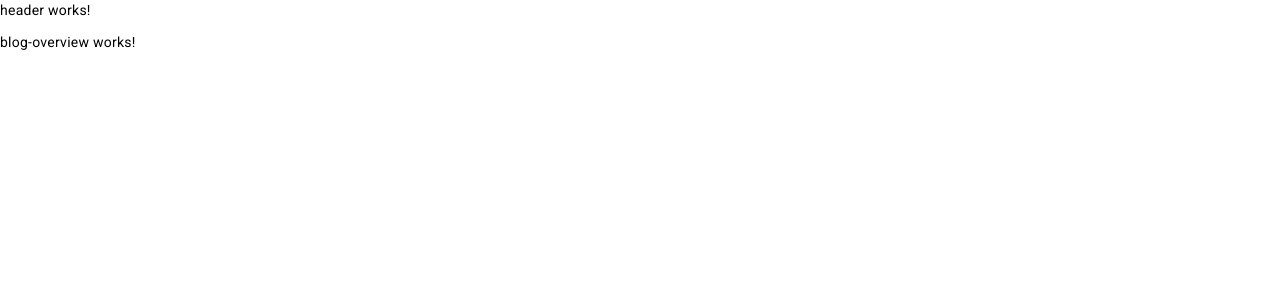
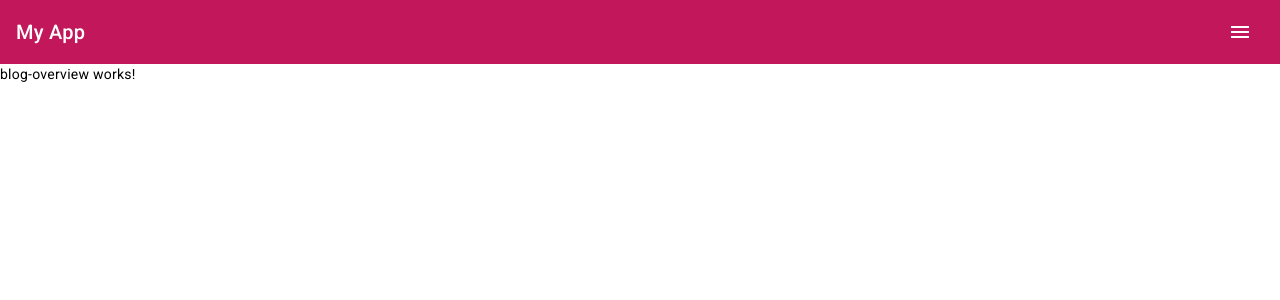
Before and after one commit to wanjabachmann/IN305-BlogProjekt-1, an Angular app: page /home in a window 1280 px wide. Shown: the top 300 px of the page. Built offline with nearby package versions, Linux system fonts and the light colour scheme; no server answers.

Commit message:
feat: :lipstick: Adds the top navigation bar

```diff
--- a/src/app/app.module.ts
+++ b/src/app/app.module.ts
@@ -7,6 +7,9 @@
 import { HttpClientModule } from '@angular/common/http';
 
 import { HeaderComponent } from './core/header/header.component';
+import { MatToolbarModule } from '@angular/material/toolbar';
+import { MatButtonModule } from '@angular/material/button';
+import { MatIconModule } from '@angular/material/icon';
 
 @NgModule({
   declarations: [AppComponent, HeaderComponent],
@@ -15,6 +18,9 @@
     AppRoutingModule,
     BrowserAnimationsModule,
     HttpClientModule,
+    MatToolbarModule,
+    MatButtonModule,
+    MatIconModule,
   ],
   providers: [],
   bootstrap: [AppComponent],
--- a/src/app/core/header/header.component.html
+++ b/src/app/core/header/header.component.html
@@ -1 +1,13 @@
-<p>header works!</p>
+<mat-toolbar color="primary">
+  <mat-toolbar-row>
+    <span [routerLink]="['/']">My App</span>
+    <span class="example-spacer"></span>
+    <button
+      mat-icon-button
+      class="example-icon"
+      aria-label="Example icon-button with menu icon"
+    >
+      <mat-icon>menu</mat-icon>
+    </button>
+  </mat-toolbar-row>
+</mat-toolbar>
--- a/src/app/core/header/header.component.scss
+++ b/src/app/core/header/header.component.scss
@@ -0,0 +1,3 @@
+.example-spacer {
+  flex: 1 1 auto;
+}
```
